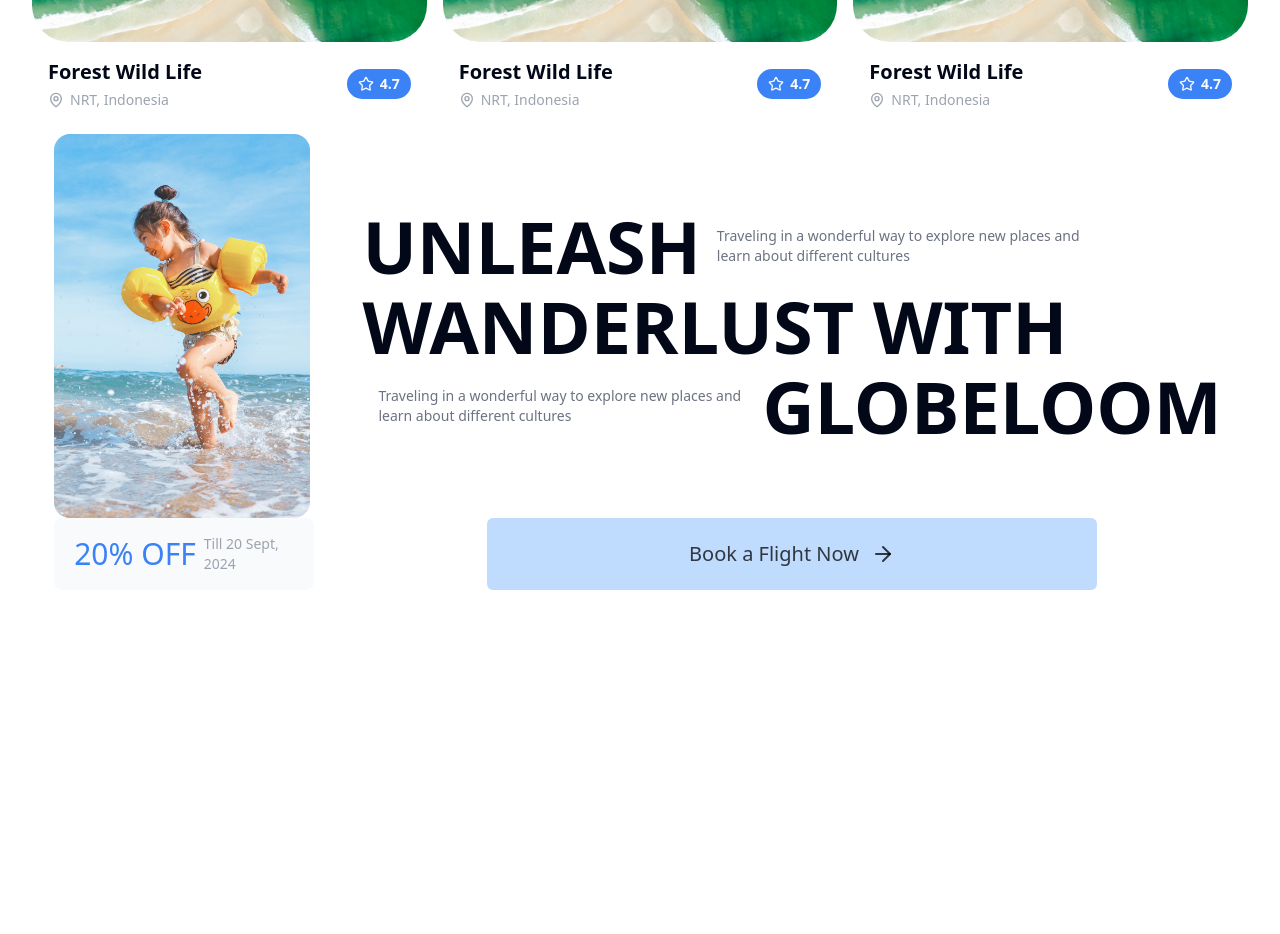
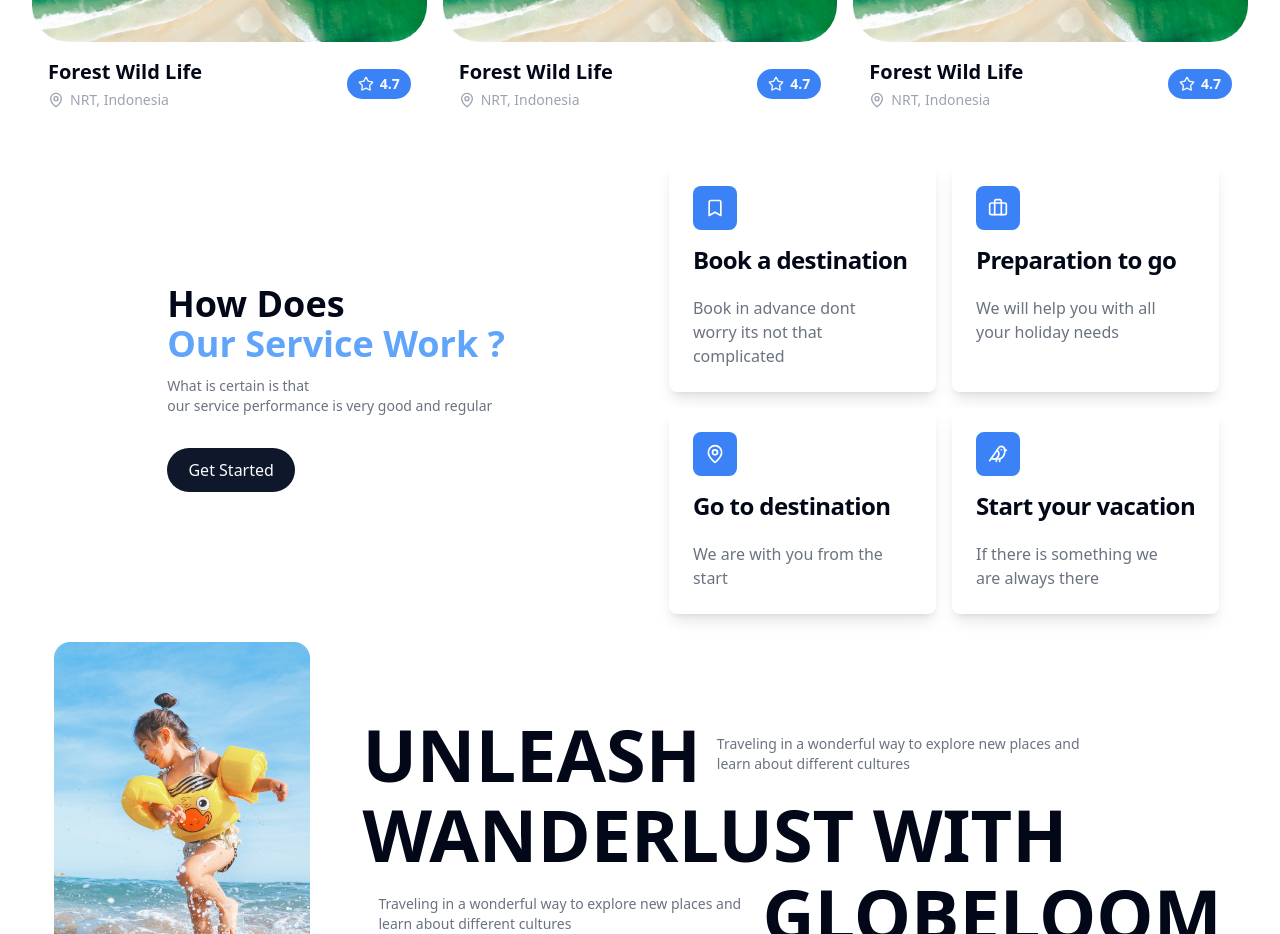
Before and after one commit to AvhiMaz/GlobeLoom, a React (Vite) app in the folder frontend/: page / in a window 1280 px wide. Shown: the part 1100-2034 px from the top of the page. Before the commit the page ends 1690 px from the top, so only its background shows below. Built offline with nearby package versions, Linux system fonts and the light colour scheme.

Commit message:
Implement How Section - desktop size

```diff
--- /dev/null
+++ b/frontend/src/components/HowSection.tsx
@@ -0,0 +1,70 @@
+import { Bird, Bookmark, Briefcase, MapPin } from "lucide-react";
+import BookTripBtn from "./BookTripBtn";
+
+import { Card, CardContent, CardHeader, CardTitle } from "@/components/ui/card";
+
+const HowSection = () => {
+  return (
+    <div className="grid grid-cols-12 py-7 justify-items-center items-center">
+      <div className="col-span-6 flex flex-col gap-y-3">
+        <h1 className="text-4xl font-semibold">
+          How Does <br />
+          <span className="text-blue-400">Our Service Work ?</span>
+        </h1>
+        <p className="text-gray-500 font-medium text-sm">
+          What is certain is that <br />
+          our service performance is very good and regular
+        </p>
+        <BookTripBtn text="Get Started" className="mt-5" />
+      </div>
+
+      <div className="col-span-6 grid grid-cols-2 gap-4">
+        <DetailCard
+          Icon={Bookmark}
+          title="Book a destination"
+          description="Book in advance dont worry its not that complicated"
+        />
+        <DetailCard
+          Icon={Briefcase}
+          title="Preparation to go"
+          description="We will help you with all your holiday needs"
+        />
+        <DetailCard
+          Icon={MapPin}
+          title="Go to destination"
+          description="We are with you from the start"
+        />
+        <DetailCard
+          Icon={Bird}
+          title="Start your vacation"
+          description="If there is something we are always there"
+        />
+      </div>
+    </div>
+  );
+};
+export default HowSection;
+
+const DetailCard = ({
+  Icon,
+  description,
+  title,
+}: {
+  Icon: React.ComponentType<React.SVGProps<SVGSVGElement>>;
+  title: string;
+  description: string;
+}) => {
+  return (
+    <Card className="border-0 shadow-lg">
+      <CardHeader>
+        <div className="p-3 bg-blue-500 text-white w-fit rounded-lg mb-3">
+          <Icon className="w-5 h-5" />
+        </div>
+        <CardTitle>{title}</CardTitle>
+      </CardHeader>
+      <CardContent>
+        <p className="text-gray-500 max-w-[200px]">{description}</p>
+      </CardContent>
+    </Card>
+  );
+};
--- a/frontend/src/pages/Home.tsx
+++ b/frontend/src/pages/Home.tsx
@@ -1,5 +1,6 @@
 import ImageSlider from "@/components/Carousel";
 import Hero from "@/components/Hero";
+import HowSection from "@/components/HowSection";
 import LastSection from "@/components/LastSection";
 import Navbar from "@/components/Navbar";
 
@@ -9,6 +10,7 @@
       <Navbar />
       <Hero />
       <ImageSlider />
+      <HowSection />
       <LastSection />
     </div>
   );
```
